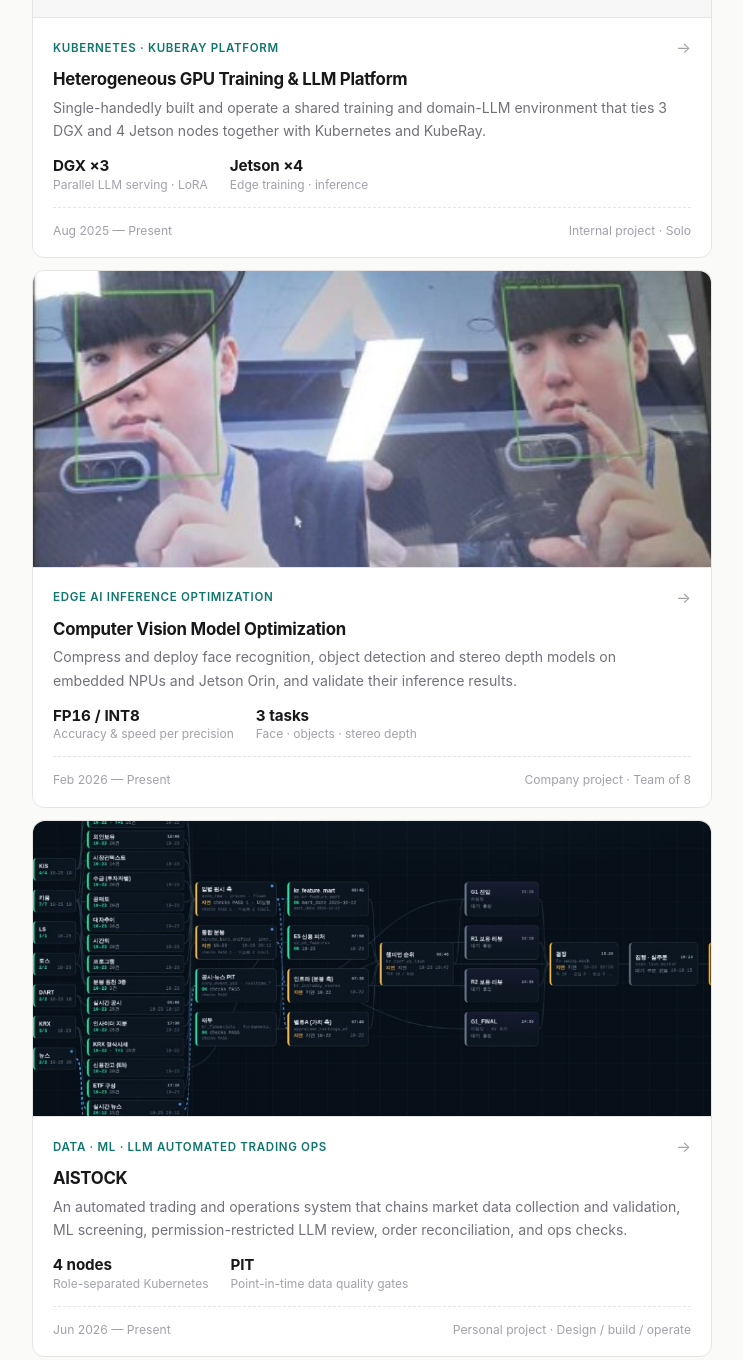
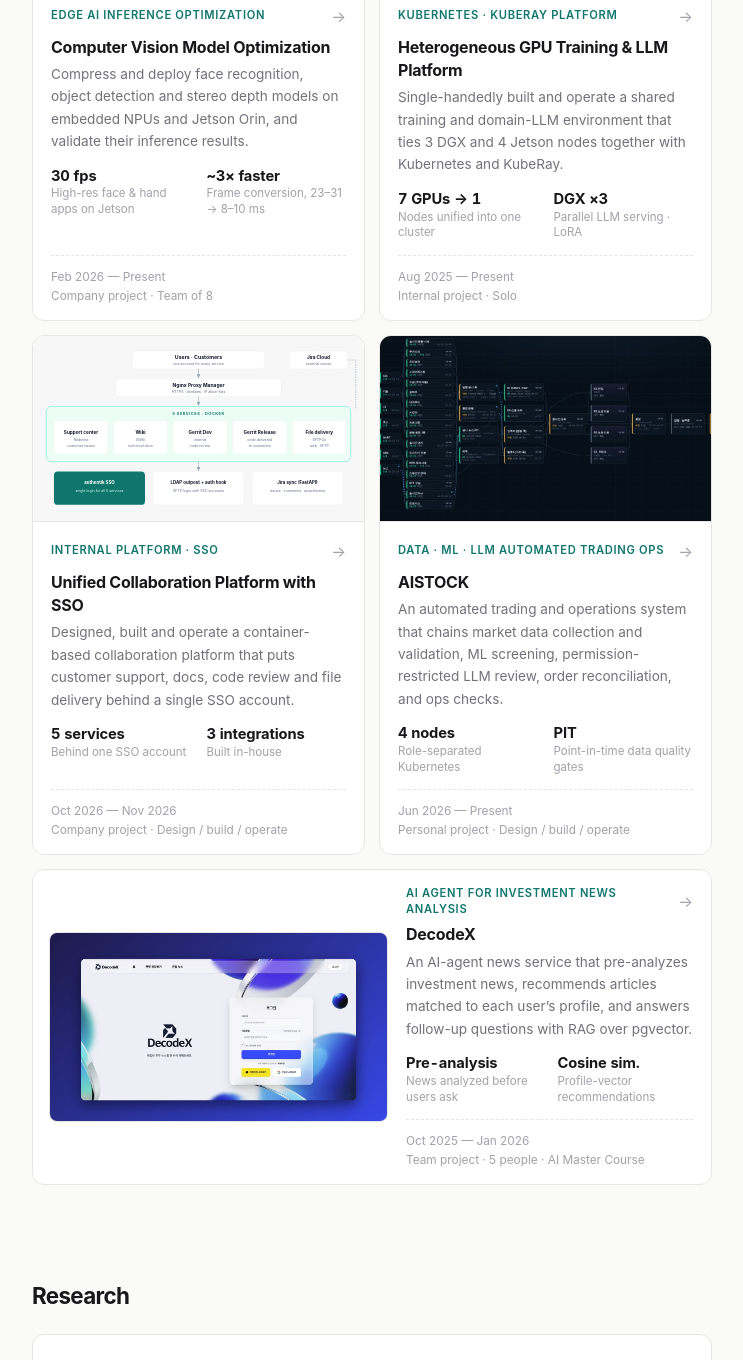
Before and after one commit to denny1105kim/denny1105kim.github.io, an Astro site: page / in a window 1280 px wide. Shown: the part 2369-3729 px from the top of the page, without its empty margins (268-1011 px from the left). Built offline with nearby package versions, Linux system fonts and the light colour scheme; Astro itself is replaced by a stand-in of ours; a web font is replaced by a local one.

Commit message:
Lay out projects as a 2-column card grid with a featured thesis card (#2)
- Thesis RAG project is a full-width featured card with 4 metrics
- Uniform 16:9 covers; a lone last card spans the row side by side
- Tighter crop for the face recognition cover, framed DecodeX cover
- Add the SSO collaboration platform project and Vulkan deep dive
- Reorder projects and refresh metrics to match the portfolio PDF


Claude-Session: https://claude.ai/code/session_01EidKXwWLNZtRr6ochMeX9j

Co-authored-by: Claude <noreply@anthropic.com>

````diff
--- a/src/components/ProjectList.astro
+++ b/src/components/ProjectList.astro
@@ -1,26 +1,43 @@
 ---
 import type { Project } from '../utils';
 const { projects } = Astro.props as { projects: Project[] };
+// Featured projects come first and span the full row.
+const sorted = [
+  ...projects.filter((p) => p.data.featured),
+  ...projects.filter((p) => !p.data.featured),
+];
+const regularCount = sorted.filter((p) => !p.data.featured).length;
 ---
-{projects.length === 0 ? (
+{sorted.length === 0 ? (
   <p class="muted">Coming soon.</p>
 ) : (
   <ul class="grid">
-    {projects.map((p) => (
-      <li>
+    {sorted.map((p, i) => {
+      const featured = p.data.featured;
+      // An odd card left alone on the last row spans the row in a side-by-side layout.
+      const wide = !featured && regularCount % 2 === 1 && i === sorted.length - 1;
+      const metrics = p.data.metrics.slice(0, featured ? 4 : 2);
+      return (
+        <li class:list={[{ featured, wide }]}>
           <a class="pcard" href={`/projects/${p.id}/`}>
             {p.data.cover && (
-            <div class="cover"><img src={p.data.cover} alt={p.data.coverAlt} decoding="async" /></div>
+              <div class:list={['cover', { diagram: p.data.cover.endsWith('.svg') }]}>
+                <img src={p.data.cover} alt={p.data.coverAlt} loading={i < 3 ? 'eager' : 'lazy'} decoding="async" />
+              </div>
             )}
+            <div class="body">
               <div class="top">
-            <span class="kind">{p.data.subtitle}</span>
+                <span class="kind">
+                  {featured && <span class="flag">Featured</span>}
+                  {p.data.subtitle}
+                </span>
                 <span class="arrow" aria-hidden="true">→</span>
               </div>
               <h3>{p.data.title}</h3>
               <p class="desc">{p.data.description}</p>
-          {p.data.metrics.length > 0 && (
+              {metrics.length > 0 && (
                 <div class="metrics">
-              {p.data.metrics.slice(0, 2).map((m) => (
+                  {metrics.map((m) => (
                     <div><strong>{m.value}</strong><span>{m.label}</span></div>
                   ))}
                 </div>
@@ -29,44 +46,99 @@ const { projects } = Astro.props as { projects: Project[] };
                 <span class="faint">{p.data.period}</span>
                 <span class="faint">{p.data.kind}</span>
               </div>
+            </div>
           </a>
         </li>
-    ))}
+      );
+    })}
   </ul>
 )}
 <style>
-  .grid { list-style: none; margin: 0; padding: 0; display: grid; gap: 12px; }
+  .grid {
+    list-style: none; margin: 0; padding: 0;
+    display: grid; grid-template-columns: repeat(2, minmax(0, 1fr)); gap: 14px;
+  }
+  .grid > li { display: flex; min-width: 0; }
+  .featured, .wide { grid-column: 1 / -1; }
+
   .pcard {
-    display: block;
-    padding: 20px 20px 16px;
+    display: flex; flex-direction: column; width: 100%;
     border: 1px solid var(--line);
     border-radius: var(--radius);
     background: var(--card);
     text-decoration: none;
-    transition: background-color 0.15s, border-color 0.15s, transform 0.2s;
+    overflow: hidden;
+    transition: background-color 0.15s, border-color 0.15s, box-shadow 0.2s, transform 0.2s;
   }
-  .pcard:hover { background: var(--card-hover); border-color: var(--line-strong); }
+  .pcard:hover {
+    background: var(--card-hover); border-color: var(--line-strong);
+    transform: translateY(-2px);
+    box-shadow: 0 10px 30px -18px rgb(0 0 0 / 0.35);
+  }
+
+  /* Every cover uses the same 16:9 frame. Photos fill it; diagrams fit inside. */
   .cover {
-    margin: -20px -20px 16px;
-    aspect-ratio: 16 / 7;
+    aspect-ratio: 16 / 9;
     overflow: hidden;
     border-bottom: 1px solid var(--line);
     background: #f6f7f6;
-    border-radius: var(--radius) var(--radius) 0 0;
+    flex-shrink: 0;
   }
-  .cover img { width: 100%; height: 100%; object-fit: cover; object-position: center; transition: transform 0.4s cubic-bezier(0.22, 1, 0.36, 1); }
+  .cover img {
+    width: 100%; height: 100%; object-fit: cover; object-position: center;
+    transition: transform 0.4s cubic-bezier(0.22, 1, 0.36, 1);
+  }
+  .cover.diagram img { object-fit: contain; }
   .pcard:hover .cover img { transform: scale(1.03); }
-  .cover img[src$='.svg'] { object-fit: contain; padding: 6px 0; }
+  .pcard:hover .cover.diagram img { transform: scale(1.015); }
+
+  .body { display: flex; flex-direction: column; flex: 1; padding: 16px 18px 14px; }
+  .top { display: flex; justify-content: space-between; align-items: center; gap: 8px; }
+  .kind { font-size: 0.7rem; letter-spacing: 0.06em; text-transform: uppercase; color: var(--accent); font-weight: 600; line-height: 1.4; }
+  .flag {
+    display: inline-block; margin-right: 8px; padding: 2px 7px; border-radius: 999px;
+    background: var(--accent); color: var(--bg); letter-spacing: 0.06em;
+  }
+  .arrow { color: var(--faint); transition: transform 0.15s, color 0.15s; }
   .pcard:hover .arrow { transform: translateX(3px); color: var(--fg); }
-  .top { display: flex; justify-content: space-between; align-items: center; }
-  .kind { font-size: 0.72rem; letter-spacing: 0.06em; text-transform: uppercase; color: var(--accent); font-weight: 600; }
-  .arrow { color: var(--faint); transition: transform 0.15s, color 0.15s; }
-  h3 { margin: 6px 0 4px; font-size: 1.05rem; letter-spacing: -0.015em; line-height: 1.45; }
-  .desc { margin: 0; color: var(--muted); font-size: 0.88rem; line-height: 1.65; }
-  .metrics { display: flex; flex-wrap: wrap; gap: 8px 22px; margin-top: 14px; }
-  .metrics div { display: flex; flex-direction: column; line-height: 1.35; }
-  .metrics strong { font-size: 0.95rem; font-weight: 650; font-variant-numeric: tabular-nums; letter-spacing: -0.01em; }
-  .metrics span { font-size: 0.75rem; color: var(--faint); }
-  .foot { display: flex; justify-content: space-between; gap: 12px; margin-top: 14px; padding-top: 12px; border-top: 1px dashed var(--line); font-size: 0.76rem; }
-  @media (max-width: 520px) { .foot { flex-direction: column; gap: 0; } }
+  h3 { margin: 6px 0 4px; font-size: 1rem; letter-spacing: -0.015em; line-height: 1.45; }
+  .desc { margin: 0 0 14px; color: var(--muted); font-size: 0.85rem; line-height: 1.65; }
+  .metrics { display: grid; grid-template-columns: repeat(2, minmax(0, 1fr)); gap: 10px 16px; margin: 0 0 14px; }
+  .metrics div { display: flex; flex-direction: column; line-height: 1.35; min-width: 0; }
+  .metrics strong { font-size: 0.92rem; font-weight: 650; font-variant-numeric: tabular-nums; letter-spacing: -0.01em; }
+  .metrics span { font-size: 0.72rem; color: var(--faint); }
+  .foot {
+    display: flex; flex-direction: column; gap: 0; margin-top: auto; padding-top: 12px;
+    border-top: 1px dashed var(--line); font-size: 0.74rem; line-height: 1.6;
+  }
+
+  /* Featured: larger cover, bigger type, up to 4 metrics in one row. */
+  .featured .cover { aspect-ratio: 2 / 1; }
+  .featured .body { padding: 20px 22px 16px; }
+  .featured h3 { font-size: 1.2rem; margin-top: 8px; }
+  .featured .desc { font-size: 0.92rem; }
+  .featured .metrics { grid-template-columns: repeat(4, minmax(0, 1fr)); margin: 4px 0 18px; }
+  .featured .metrics strong { font-size: 1.05rem; }
+  .featured .foot { flex-direction: row; justify-content: space-between; gap: 12px; }
+
+  /* Wide (orphan) card: cover on the left, text on the right. */
+  @media (min-width: 640px) {
+    .wide .pcard { flex-direction: row; }
+    .wide .cover {
+      width: 50%; align-self: center; margin: 16px 0 16px 16px;
+      border: 1px solid var(--line); border-radius: calc(var(--radius) - 4px);
+    }
+  }
+
+  @media (max-width: 639px) {
+    .grid { grid-template-columns: 1fr; }
+    .featured .cover { aspect-ratio: 16 / 9; }
+    .featured .metrics { grid-template-columns: repeat(2, minmax(0, 1fr)); }
+    .featured .foot { flex-direction: column; gap: 0; }
+  }
+  @media (prefers-reduced-motion: reduce) {
+    .pcard, .cover img { transition: none; }
+    .pcard:hover { transform: none; }
+    .pcard:hover .cover img { transform: none; }
+  }
 </style>
--- a/src/content.config.ts
+++ b/src/content.config.ts
@@ -23,6 +23,7 @@ const projects = defineCollection({
     period: z.string(),
     kind: z.string(), // e.g. company / personal / team / research
     order: z.number().default(99), // lower comes first
+    featured: z.boolean().default(false), // shown as the large card
     tags: z.array(z.string()).default([]),
     metrics: z.array(z.object({ value: z.string(), label: z.string() })).default([]),
     cover: z.string().optional(), // image in /public, shown on cards
--- a/src/content/projects/aistock.md
+++ b/src/content/projects/aistock.md
@@ -4,8 +4,8 @@ subtitle: 'Data · ML · LLM Automated Trading Ops'
 description: 'An automated trading and operations system that chains market data collection and validation, ML screening, permission-restricted LLM review, order reconciliation, and ops checks.'
 period: 'Jun 2026 — Present'
 kind: 'Personal project · Design / build / operate'
-order: 4
-cover: '/projects/aistock/pipeline.jpg'
+order: 5
+cover: '/projects/aistock/cover.jpg'
 coverAlt: 'AISTOCK pipeline monitoring dashboard'
 tags: ['Kubernetes', 'TimescaleDB', 'ML', 'LLM', 'Claude Code', 'Codex']
 metrics:
--- a/src/content/projects/cv-model-optimization.md
+++ b/src/content/projects/cv-model-optimization.md
@@ -4,13 +4,14 @@ subtitle: 'Edge AI Inference Optimization'
 description: 'Compress and deploy face recognition, object detection and stereo depth models on embedded NPUs and Jetson Orin, and validate their inference results.'
 period: 'Feb 2026 — Present'
 kind: 'Company project · Team of 8'
-order: 3
-cover: '/projects/cv-model-optimization/face.jpg'
+order: 2
+cover: '/projects/cv-model-optimization/cover.jpg'
 coverAlt: 'Face detection and recognition running on device'
-tags: ['TensorRT', 'NPU', 'ONNX', 'INT8', 'Pruning', 'Jetson Orin', 'PyTorch']
+tags: ['TensorRT', 'NPU', 'Vulkan', 'C++', 'ONNX', 'INT8', 'Pruning', 'Jetson Orin', 'PyTorch']
 metrics:
-  - { value: 'FP16 / INT8', label: 'Accuracy & speed per precision' }
-  - { value: '3 tasks', label: 'Face · objects · stereo depth' }
+  - { value: '30 fps', label: 'High-res face & hand apps on Jetson' }
+  - { value: '~3× faster', label: 'Frame conversion, 23–31 → 8–10 ms' }
+  - { value: 'FP16 / INT8', label: 'Quantization · pruning on NPU & TensorRT' }
 ---
 
 ## Overview
@@ -30,11 +31,33 @@ Camera frame → GPU pre-processing (resize · normalize)
 
 ## What I do
 
+- Build the **C++ face & hand recognition pipeline** on Jetson; train SCRFD, MobileFaceNet and YOLO11n, fine-tune RTMPose-m
 - **Convert PyTorch / ONNX models to NPU and TensorRT runtime formats** and wire up I/O
 - Compress vision models with **INT8 quantization and structured pruning**
 - Apply face detection & recognition, object detection, and stereo depth (BEV) models
 - Compare accuracy and inference performance after FP16 / INT8 conversion
 - Profile per-stage latency and memory; debug on-device issues
+
+## Deep dive: Vulkan GPU frame conversion
+
+Raising the display to 1440×1080 dropped the apps from 30 to 15–18 fps. Profiling showed the bottleneck was not inference but **CPU frame conversion**.
+
+```
+Camera 640×480 YUYV → Vulkan compute shader (color convert · upscale) → 1440×1080 display buffer → 30 fps
+```
+
+- Moved display-buffer conversion to the GPU with a **Vulkan compute shader** that converts and scales pixels in parallel
+- Plugged it into the existing conversion class (+123 lines) with **automatic CPU fallback** on failure
+- Fixed DMA-BUF CPU/GPU memory sync (screen tearing) and Vulkan object teardown order (segfault on exit)
+- Measured small crops and kept them on the CPU, where the GPU was slower
+
+| App | CPU conversion | GPU conversion |
+|---|---|---|
+| face_detection | 17.6 fps | **30.0 fps** |
+| face_recognition | 15.0 fps | **20.0 fps** |
+| handpose | 16.2 fps | **30.0 fps** |
+
+Frame conversion went from **23–31 ms to 8–10 ms** (about 3× faster).
 
 ## Before → After
 
--- a/src/content/projects/decodex.md
+++ b/src/content/projects/decodex.md
@@ -4,8 +4,8 @@ subtitle: 'AI Agent for Investment News Analysis'
 description: 'An AI-agent news service that pre-analyzes investment news, recommends articles matched to each user’s profile, and answers follow-up questions with RAG over pgvector.'
 period: 'Oct 2025 — Jan 2026'
 kind: 'Team project · 5 people · AI Master Course'
-order: 5
-cover: '/projects/decodex/home.jpg'
+order: 6
+cover: '/projects/decodex/cover.jpg'
 coverAlt: 'DecodeX home page'
 tags: ['Django', 'React', 'PostgreSQL', 'pgvector', 'Kubernetes', 'LLM', 'RAG', 'GA4']
 repo: 'https://github.com/denny1105kim/portfolio-AI-Agent-for-Investment-News-Analysis'
--- a/src/content/projects/gpu-ray-platform.md
+++ b/src/content/projects/gpu-ray-platform.md
@@ -4,11 +4,12 @@ subtitle: 'Kubernetes · KubeRay Platform'
 description: 'Single-handedly built and operate a shared training and domain-LLM environment that ties 3 DGX and 4 Jetson nodes together with Kubernetes and KubeRay.'
 period: 'Aug 2025 — Present'
 kind: 'Internal project · Solo'
-order: 2
+order: 3
 cover: '/projects/gpu-ray-platform/architecture.svg'
 coverAlt: 'DGX and Jetson nodes connected with Kubernetes and KubeRay'
 tags: ['Kubernetes', 'k3s', 'KubeRay', 'Ray Train', 'MLflow', 'Prometheus', 'Grafana', 'LoRA']
 metrics:
+  - { value: '7 GPUs → 1', label: 'Nodes unified into one cluster' }
   - { value: 'DGX ×3', label: 'Parallel LLM serving · LoRA' }
   - { value: 'Jetson ×4', label: 'Edge training · inference' }
   - { value: '1 module', label: 'Shared job launch convention' }
--- /dev/null
+++ b/src/content/projects/sso-collab-platform.md
@@ -0,0 +1,33 @@
+---
+title: 'Unified Collaboration Platform with SSO'
+subtitle: 'Internal Platform · SSO'
+description: 'Designed, built and operate a container-based collaboration platform that puts customer support, docs, code review and file delivery behind a single SSO account.'
+period: 'Oct 2026 — Nov 2026'
+kind: 'Company project · Design / build / operate'
+order: 4
+cover: '/projects/sso-collab-platform/architecture.svg'
+coverAlt: 'Five services behind Nginx and authentik SSO'
+tags: ['authentik', 'SSO', 'LDAP', 'Redmine', 'XWiki', 'Gerrit', 'SFTPGo', 'FastAPI', 'Nginx', 'Docker']
+metrics:
+  - { value: '5 services', label: 'Behind one SSO account' }
+  - { value: '3 integrations', label: 'Built in-house' }
+---
+
+## Overview
+
+![Platform architecture — five services behind Nginx and authentik SSO](/projects/sso-collab-platform/architecture.svg)
+*Users and customers reach every service through one HTTPS entry point and one account.*
+
+Customer support, technical docs, code review and file delivery used to live in separate tools with separate accounts. I put them on one container-based platform with a single login.
+
+## What I did
+
+- Built **5 services** with Docker — Redmine (support center), XWiki (docs), Gerrit for development and for customer releases, and SFTPGo (file delivery)
+- Unified accounts and login with **authentik SSO**, and wrote an **LDAP outpost + auth hook** so SFTP logins use the same SSO accounts
+- Wrote a **FastAPI sync service** that mirrors Jira Cloud issues, comments and attachments into the support center
+- Set up HTTPS, domains and IP access control with Nginx Proxy Manager, and automated welcome emails for new accounts
+
+## Results
+
+- Support, docs, code review and file delivery — **5 services under one SSO account**
+- **3 integrations** built in-house: SFTP SSO auth hook, Jira → support center sync, account onboarding mail
````
Also changed, not shown: src/content/projects/thesis-build-error-rag.md (+1 -0 lines), public/projects/aistock/cover.jpg (added), public/projects/cv-model-optimization/cover.jpg (added), public/projects/decodex/cover.jpg (added), public/projects/sso-collab-platform/architecture.svg (added). Lines whose indentation alone changed are shown as unchanged.
